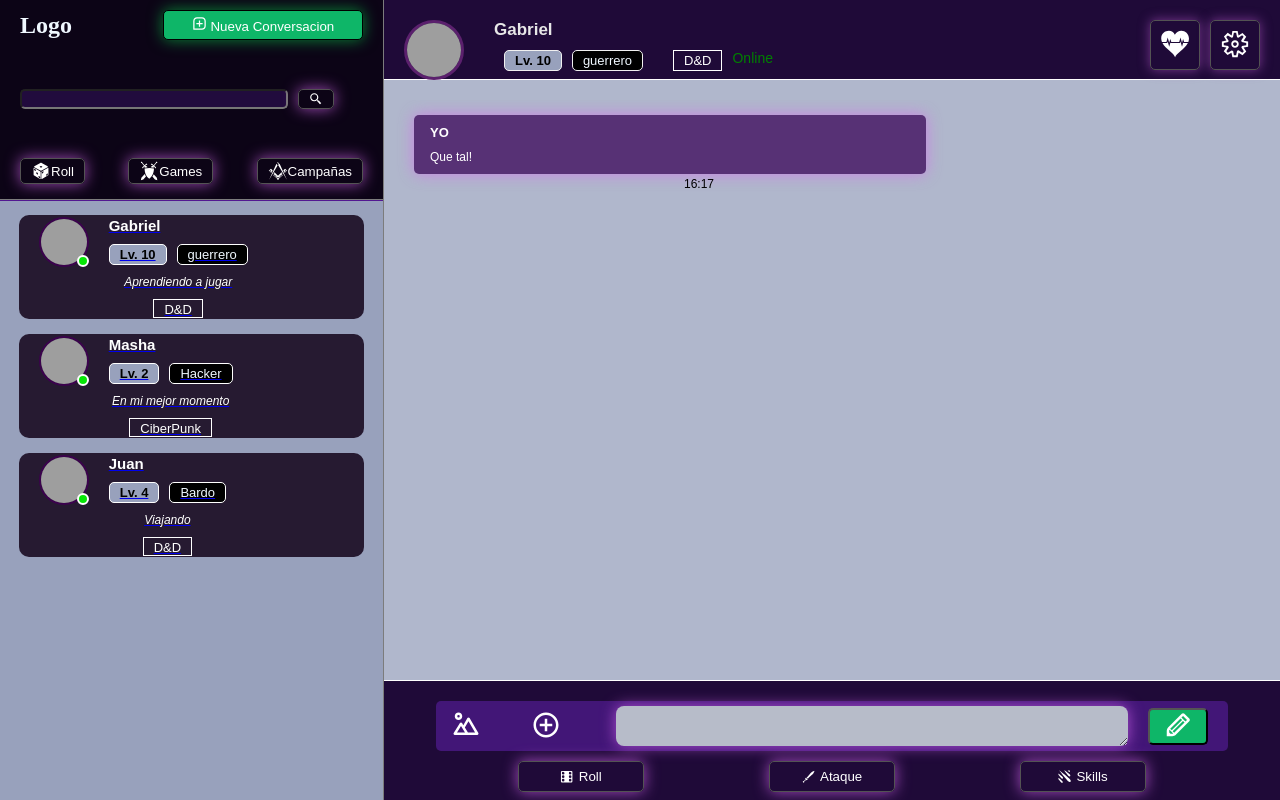
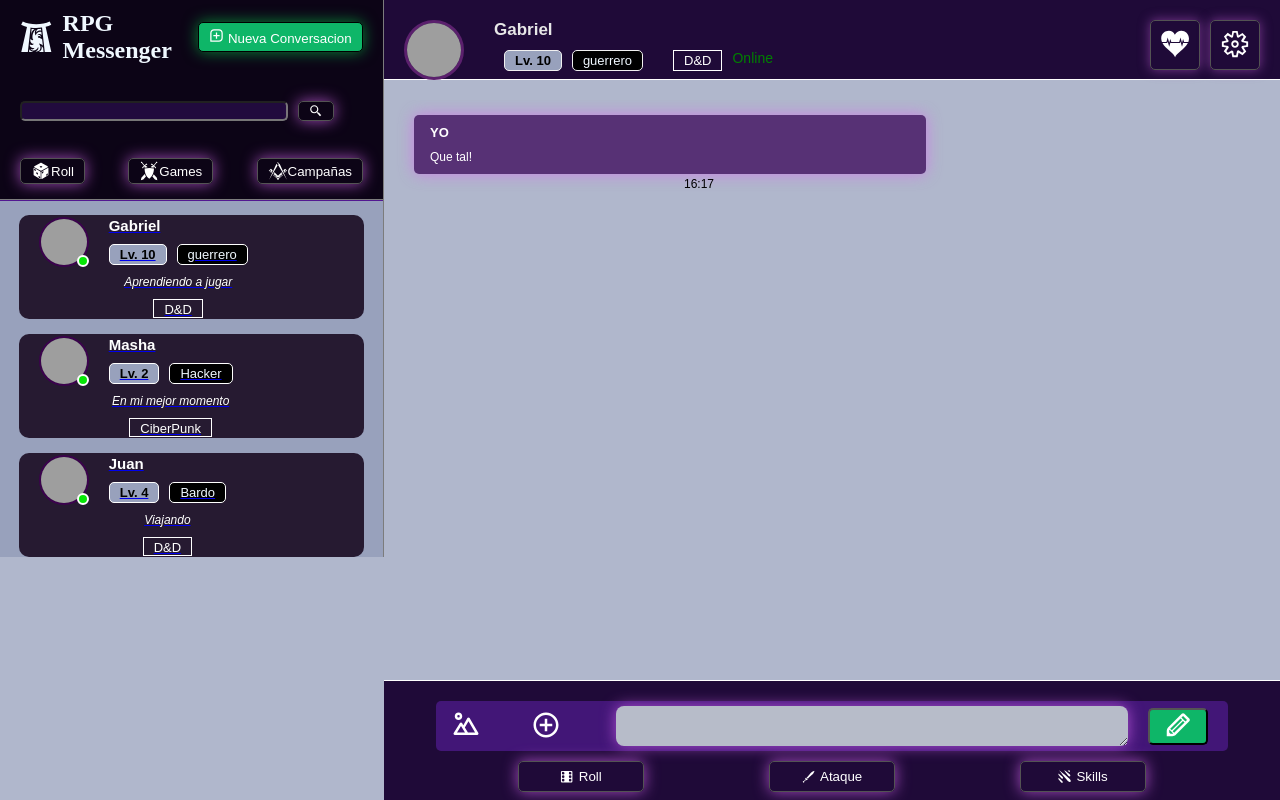
Before and after one commit to sirsantoii-rgb/Trabajo-Practico-React-Gabriel-Santomero, a React (Vite) app: page /contacto/1 in a window 1280 px wide. Shown: the top 800 px of the page. Built offline with nearby package versions, Linux system fonts and the light colour scheme; grey boxes are pictures that could not be loaded.

Commit message:
4-10 funciona

```diff
--- a/src/Components/WindowsMessanger/ContactList/ContactList.css
+++ b/src/Components/WindowsMessanger/ContactList/ContactList.css
@@ -6,13 +6,20 @@
 
 .contact__list{
     background-color: rgb(82, 24, 145);
-    width: 30%;
+    width: 30vw;
     height: 201px;
     border-right:1px solid rgb(124, 124, 124) ;
     position: fixed;
     top: 0;
     z-index: 1000;
 }
+
+.contact__list__nav__logo{
+    display: flex;
+    align-items: center;
+    gap: 10px;
+}
+
 
 .contact__list__nav{
     width: 100%;
--- a/src/Components/WindowsMessanger/ContactList/ContactList.jsx
+++ b/src/Components/WindowsMessanger/ContactList/ContactList.jsx
@@ -6,6 +6,7 @@ import { BiMessageSquareAdd } from "react-icons/bi";
 import { GiPerspectiveDiceSixFacesOne } from "react-icons/gi";
 import { GiSwordsEmblem } from "react-icons/gi";
 import { GiFreemasonry } from "react-icons/gi";
+import { GiMagicGate } from "react-icons/gi";
 
 
 const ContactList = () => {
@@ -13,7 +14,7 @@ const ContactList = () => {
         <div className="contact__list">
             <nav className="contact__list__nav">
                 <div className="contact__list__nav__header">
-                    <h1>Logo</h1>
+                    <h1 className="contact__list__nav__logo"><GiMagicGate size={40} />RPG Messenger</h1>
                     <button className="contact__list__button-newcontact"> <BiMessageSquareAdd size={15}/>  Nueva Conversacion</button>
                 </div>
                 <div className="contact__list__nav__searchbar">
--- a/src/Components/WindowsMessanger/MenssagerList/MenssagerList.css
+++ b/src/Components/WindowsMessanger/MenssagerList/MenssagerList.css
@@ -1,7 +1,7 @@
 .windows__messanger__list{
     background-color: rgb(152, 161, 188);
     width: 30vw;
-    height: 100vh;
+
     border-right:1px solid rgb(124, 124, 124) ;
     display: flex;
     flex-direction: column;
```
